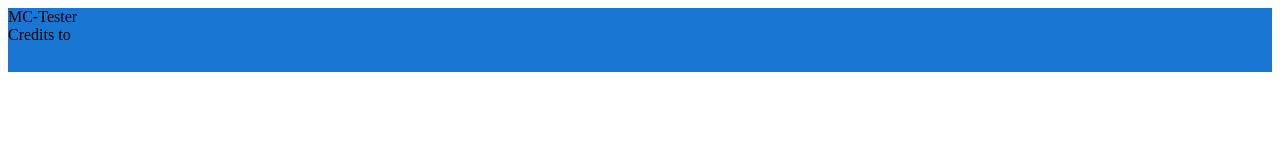
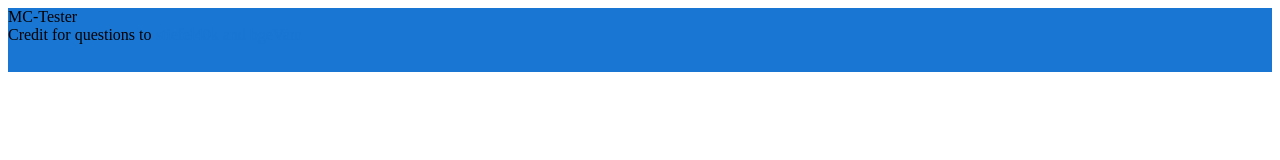
Before and after one commit to MJDeligan/gbuf-mc, a Vue app: page / in a window 1280 px wide. Shown: the top 160 px of the page. Built offline with nearby package versions, Linux system fonts and the light colour scheme.

Commit message:
changed credit message

```diff
--- a/src/App.vue
+++ b/src/App.vue
@@ -8,7 +8,7 @@
       <v-container class="d-flex align-center">
         <v-toolbar-title>MC-Tester</v-toolbar-title>
         <v-spacer class="ml-auto"></v-spacer>
-        <span v-if="$vuetify.breakpoint.name != 'xs'" class="align-self-center">Credits to
+        <span v-if="$vuetify.breakpoint.name != 'xs'" class="align-self-center">Credit for questions to
           <a
             class="white--text"
           href="https://github.com/stiefel40k/PythonMCTester">stiefel40k and bgeVam</a>
@@ -54,7 +54,7 @@
         </v-list>
       </v-card>
       </v-dialog>
-      <span v-if="$vuetify.breakpoint.name == 'xs'" :class="['align-self-center ml-4', isdark ? 'white--text' : '']">Credits to
+      <span v-if="$vuetify.breakpoint.name == 'xs'" :class="['align-self-center ml-4', isdark ? 'white--text' : '']">Credit for questions to
           <a
             href="https://github.com/stiefel40k/PythonMCTester"
           >stiefel40k and bgeVam</a>
```
